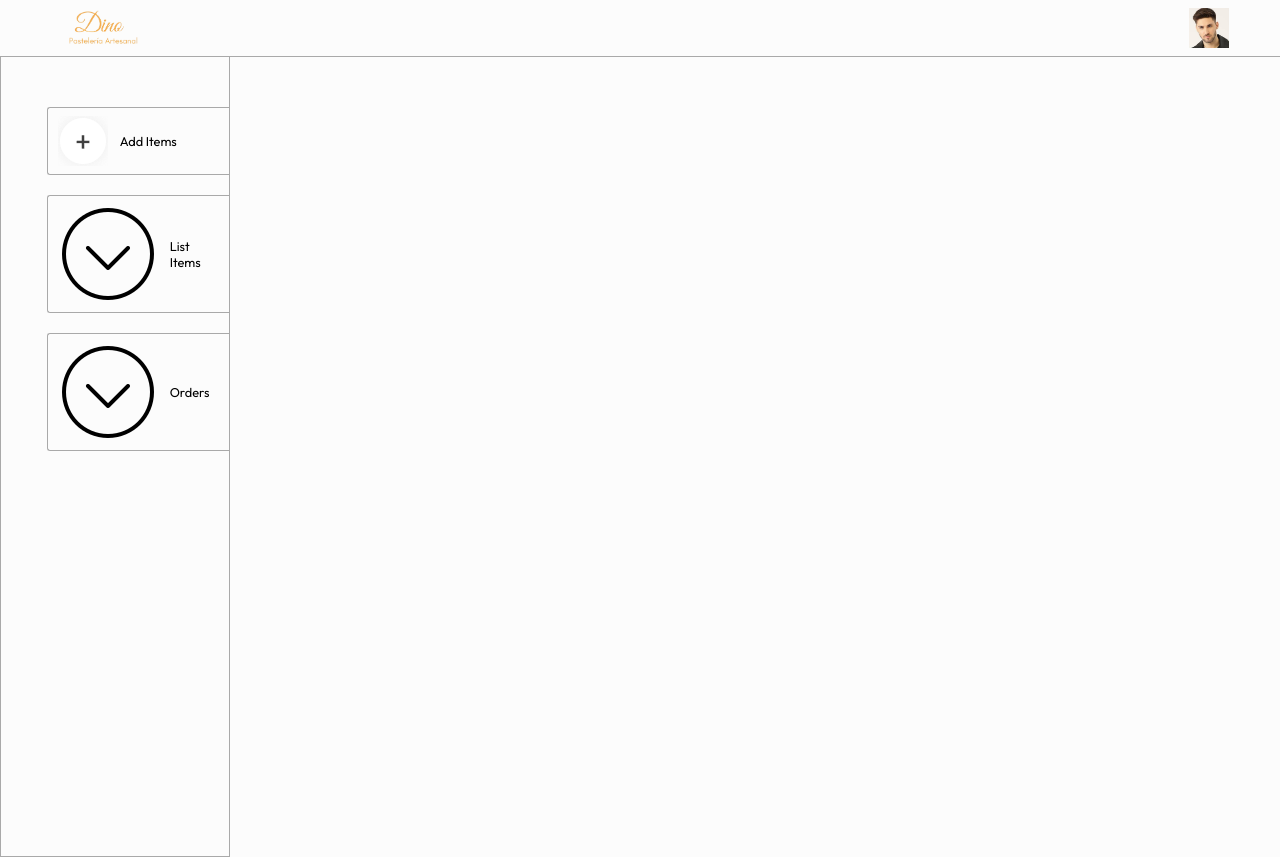
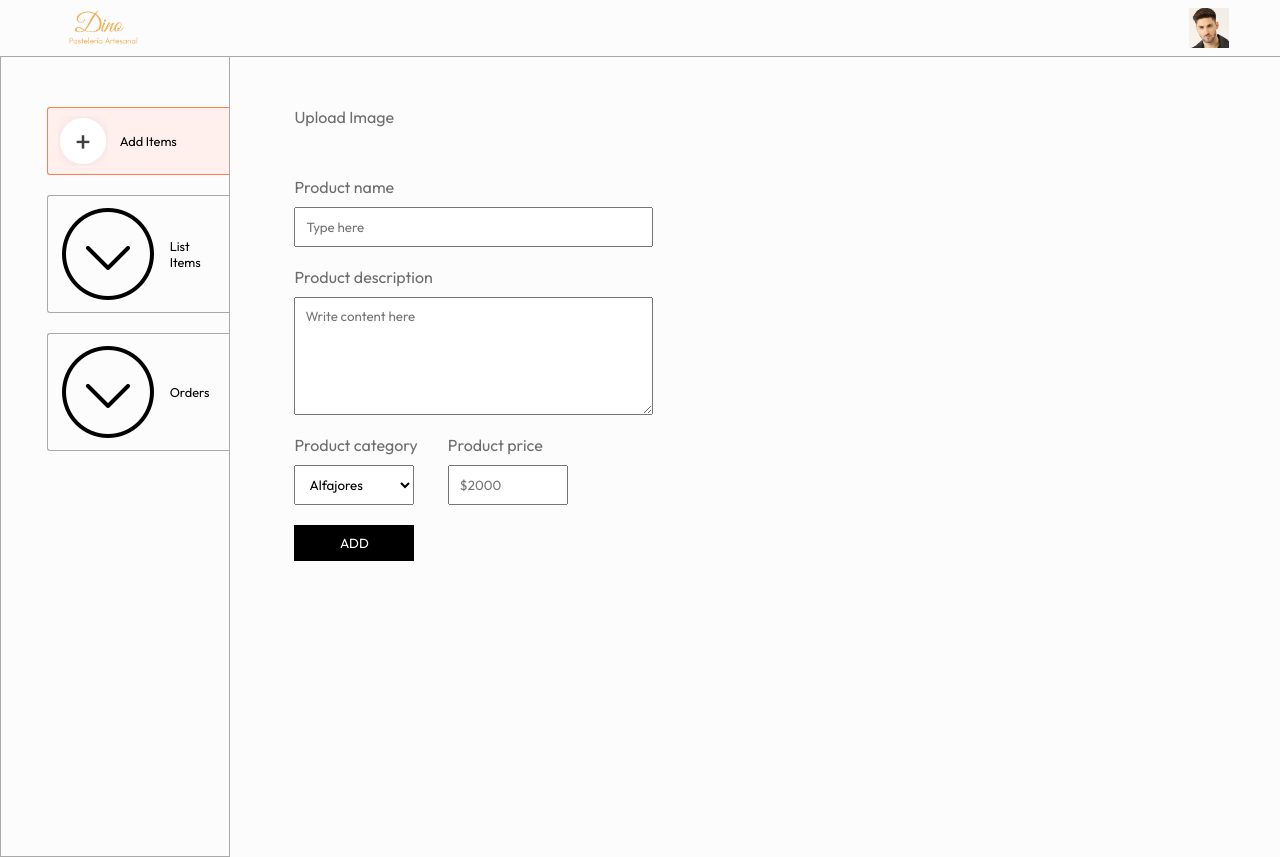
Before and after one commit to marina-nh/Delivery-App, a React (Vite) app in the folder admin/: page /add in a window 1280 px wide. Built offline with nearby package versions, Linux system fonts and the light colour scheme.

Commit message:
Add completed

```diff
--- a/admin/src/components/Sidebar/Sidebar.css
+++ b/admin/src/components/Sidebar/Sidebar.css
@@ -25,6 +25,10 @@
     cursor: pointer;
 }
 
+.sidebar-option.active{
+    background-color: #fff0ed;
+    border-color: coral;
+}
 @media (max-width:900px) {
      .sidebar-option p{
         display: none;
--- a/admin/src/index.css
+++ b/admin/src/index.css
@@ -26,3 +26,9 @@ hr{
 .app-content {
   display: flex;
 }
+
+.flex-col {
+  display: flex;
+  flex-direction: column;
+  gap: 10px;
+}
--- a/admin/src/pages/Add/Add.css
+++ b/admin/src/pages/Add/Add.css
@@ -0,0 +1,42 @@
+.add{
+    width: 70%;
+    margin-left: max(5vw,25px);
+    margin-top: 50px;
+    color: #6d6d6d;
+    font-size: 16px;
+}
+
+.add form {
+    gap: 20px;
+}
+
+.add-img-upload {
+    width: 120px;
+}
+
+.add-product-name, .add-product-description{
+    width: max(40%,280px);
+}
+
+.add-product-name input, .add-product-description textarea{
+    padding: 10px;
+}
+
+.add-category-price{
+    display: flex;
+    gap: 30px;
+}
+
+.add-category-price select, .add-category-price input{
+    max-width: 120px;
+    padding: 10px;
+}
+
+.add-btn{
+    max-width: 120px;
+    border: none;
+    padding: 10px;
+    background-color: black;
+    color: white;
+    cursor: pointer;
+}
--- a/admin/src/pages/Add/Add.jsx
+++ b/admin/src/pages/Add/Add.jsx
@@ -1,9 +1,50 @@
-import React from 'react'
+import React, { useState } from 'react'
 import './Add.css'
+import { assets } from '../../assets/assets'
 
 const Add = () => {
+
+    const [image,setImage] = useState(false);
+
   return (
-    <div>
+    <div className='add'>
+        <form className='flex-col'>
+            <div className="add-img-upload flex-col">
+                <p>Upload Image</p>
+                <label htmlFor="image">
+                    <img src={image?URL.createObjectURL(image):assets.upload_area} alt="" />
+                </label>
+                <input onChange={(e)=>setImage(e.target.files[0])} type="file" id='image' hidden required />
+            </div>
+            <div className="add-product-name flex-col">
+                <p>Product name</p>
+                <input type="text" name='name' placeholder='Type here' />
+            </div>
+            <div className="add-product-description flex-col">
+                <p>Product description</p>
+                <textarea name="description" rows="6" placeholder='Write content here'></textarea>
+            </div>
+            <div className="add-category-price">
+                <div className="add-category flex-col">
+                    <p>Product category</p>
+                    <select name="category">
+                        <option value="Alfajores">Alfajores</option>
+                        <option value="Budines">Budines</option>
+                        <option value="Chessecakes">Chessecakes</option>
+                        <option value="Sándwiches">Sándwiches</option>
+                        <option value="Tortas">Tortas</option>
+                        <option value="Panaderia">Panaderia</option>
+                        <option value="Postres">Postres</option>
+                        <option value="Meriendas">Meriendas</option>
+                    </select>
+                </div>
+                <div className="add-price flex-col">
+                    <p>Product price</p>
+                    <input type="Number" name='price' placeholder='$2000'/>
+                </div>
+            </div>
+            <button type='submit' className='add-btn'>ADD</button>
+        </form>
 
     </div>
   )
```
